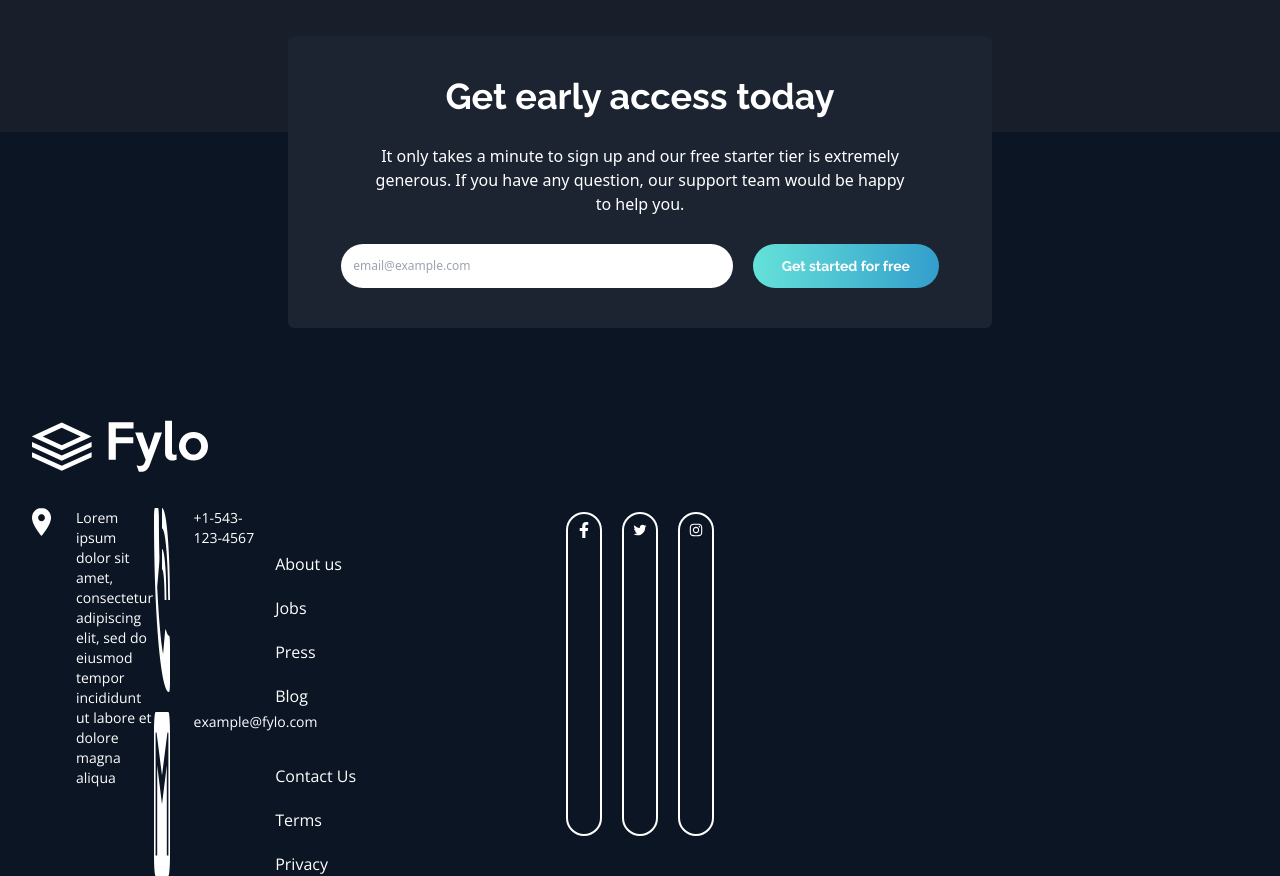
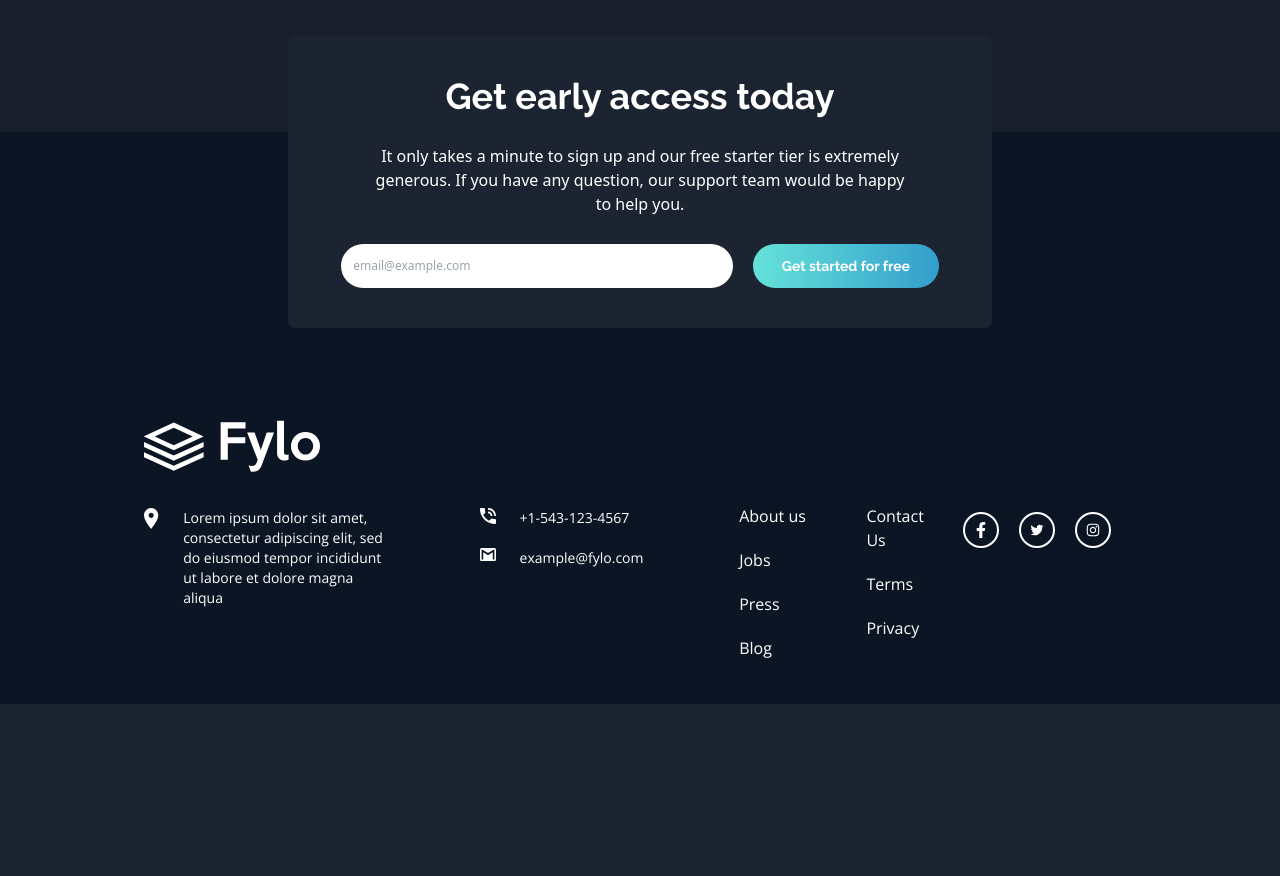
Before and after one commit to Realitales/fylo-web, a React (Vite) app: page / in a window 1280 px wide. Shown: the part 2280-3156 px from the top of the page. After the commit the page ends 2984 px from the top, so only its background shows below. Built offline with nearby package versions, Linux system fonts and the light colour scheme.

Commit message:
finalized the overall layouts

```diff
--- a/src/components/Footer.tsx
+++ b/src/components/Footer.tsx
@@ -43,31 +43,41 @@ export const Footer = () => {
   return (
     <>
       <FooterCard />
-      <div className="bg-dark-blue-3 px-8 font-open-sans pt-72 laptop:grid laptop:grid-cols-5 ">
+      <div className="bg-dark-blue-3 px-8 font-open-sans pt-72 laptop:grid laptop:grid-cols-5 pb-10 laptop:px-36">
         <img src={logo} alt="fylo-logo" className="w-44 laptop:col-span-5" />
 
-        <div className="text-neutral-white text-sm  mt-9 mr-5 flex flex-col gap-5 laptop:grid laptop:grid-flow-dense laptop:grid-cols-2 ">
-          <div className="flex gap-6 laptop:row-span-2 laptop:w-[50%]">
+        <div className="text-neutral-white text-sm  mt-9 mr-5 flex flex-col gap-5 laptop:grid laptop:grid-cols-2 laptop:col-span-3 laptop:gap-24 ">
+          <div className="flex gap-6 laptop:row-span-2 ">
             <img
               src={locationICON}
               alt="location-icon"
-              className="w-4 h-full laptop:h-[2em] laptop:w-5"
+              className="w-4 h-full laptop:h-[1.5em] laptop:w-5"
             />
             <p>
               Lorem ipsum dolor sit amet, consectetur adipiscing elit, sed do
               eiusmod tempor incididunt ut labore et dolore magna aliqua
             </p>
           </div>
-          <div className="flex gap-6">
-            <img src={phoneICON} alt="phone-icon" className="w-4 h-full" />
-            <p>+1-543-123-4567</p>
-          </div>
-          <div className="flex gap-6">
-            <img src={emailICON} alt="email-icon" className="w-4 h-full" />
-            <p>example@fylo.com</p>
+          <div className="">
+            <div className="flex gap-6 ">
+              <img
+                src={phoneICON}
+                alt="phone-icon"
+                className="w-4 h-full laptop:h-[10%] laptop:w-4"
+              />
+              <p>+1-543-123-4567</p>
+            </div>
+            <div className="flex gap-6 laptop:mt-5">
+              <img
+                src={emailICON}
+                alt="email-icon"
+                className="w-4 h-full laptop:h-[10%] laptop:w-4"
+              />
+              <p>example@fylo.com</p>
+            </div>
           </div>
         </div>
-        <div className="flex flex-col gap-14 mt-20 text-neutral-white">
+        <div className="flex flex-col gap-14 mt-20 text-neutral-white laptop:mt-8 laptop:grid-cols-2 laptop:grid laptop:col-span-1">
           <div className="flex flex-col gap-5">
             <a href="#">About us</a>
             <a href="#">Jobs</a>
@@ -80,7 +90,7 @@ export const Footer = () => {
             <a href="#">Privacy</a>
           </div>
         </div>
-        <div className="flex gap-5 p-10 justify-center">
+        <div className="flex gap-5 p-10 justify-center laptop:h-fit">
           <a
             href="#"
             className="border-neutral-white border-solid border-2 p-2 rounded-full"
--- a/src/pages/Feedback.tsx
+++ b/src/pages/Feedback.tsx
@@ -10,7 +10,7 @@ import feedbacks from "../utils/feedbacks";
 
 export const Feedback = () => {
   return (
-    <div className="bg-dark-blue-2 px-5 h-[50em]  laptop:h-[30em] laptop:px-[5%]">
+    <div className="bg-dark-blue-2 px-5 h-[50em]  laptop:h-[30em] laptop:px-[5em] w-full">
       <img src={quotesICON} className="w-8 ml-3" alt="quotes-icon" />
       <div className="flex flex-col gap-7 laptop:grid laptop:grid-cols-3">
         {feedbacks.map((feedback) => (
```
